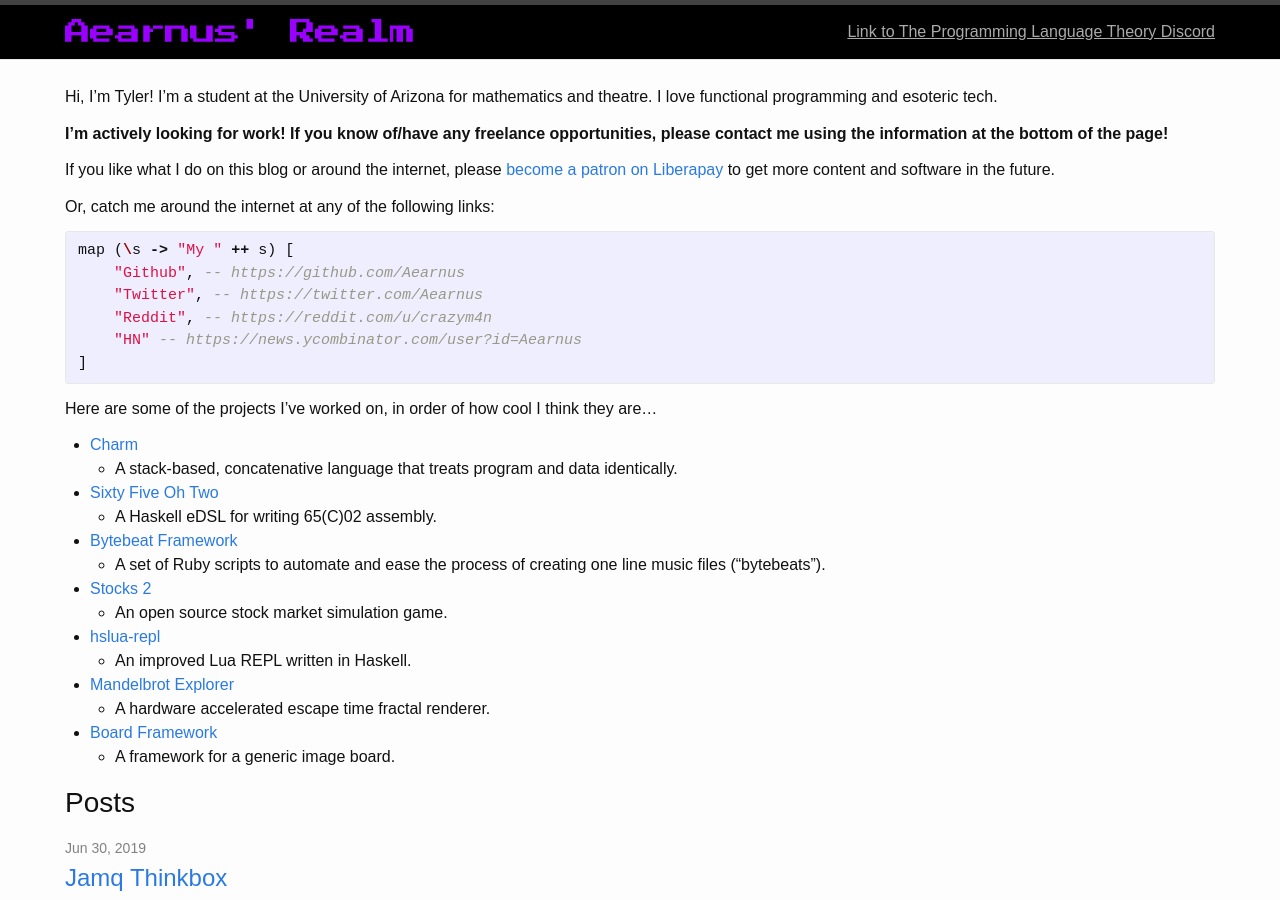
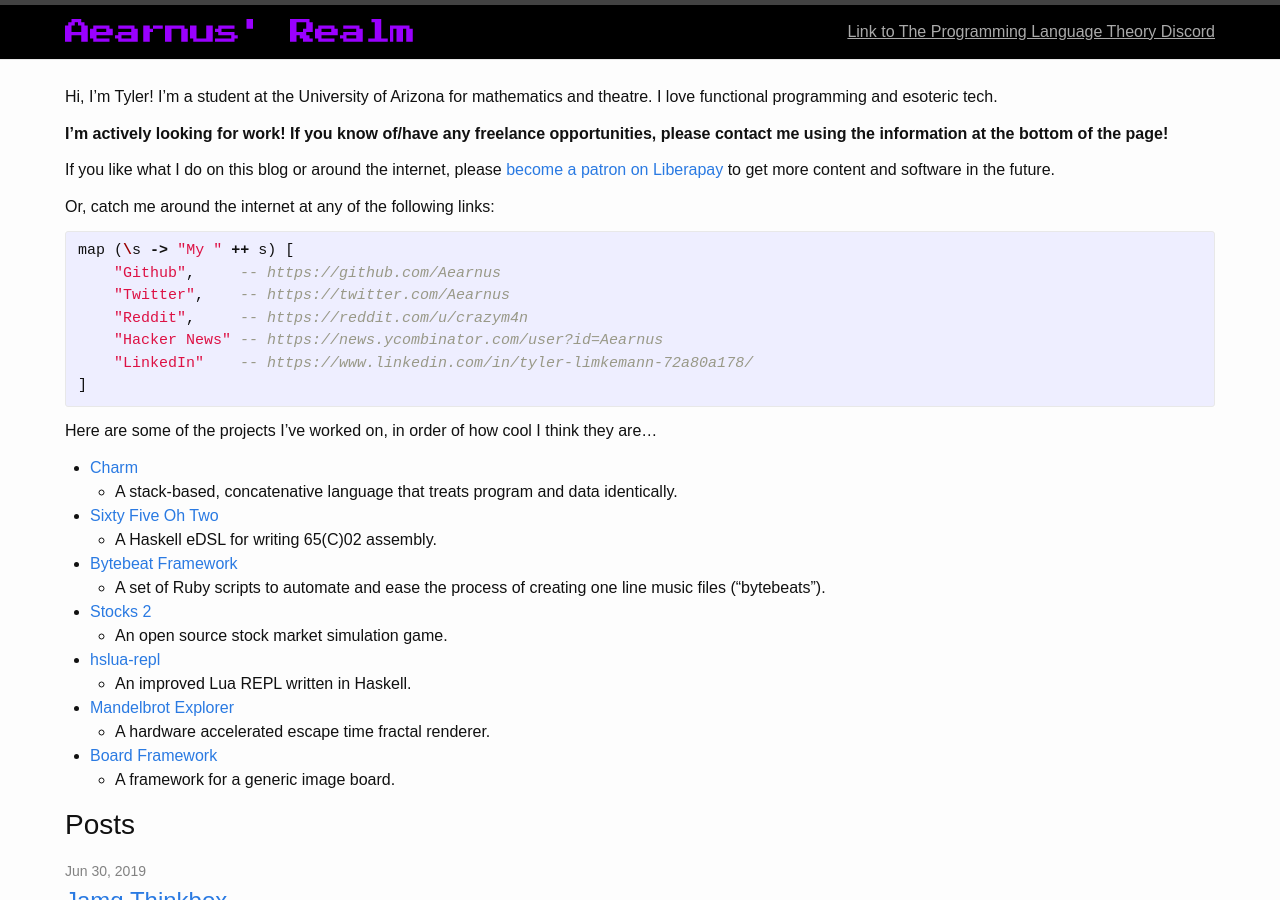
Before and after one commit to DataKinds/datakinds.github.io, a Jekyll site: the page built from index.md, in a window 1280 px wide and 900 px high. Built offline with Jekyll 4.4.1, drawn with Linux system fonts in a browser that asks for light colours.

Commit message:
added linkedin

```diff
--- a/_includes/about_include.md
+++ b/_includes/about_include.md
@@ -8,10 +8,11 @@ Or, catch me around the internet at any of the following links:
 
 {% highlight haskell %}
 map (\s -> "My " ++ s) [
-    "Github", -- https://github.com/Aearnus
-    "Twitter", -- https://twitter.com/Aearnus
-    "Reddit", -- https://reddit.com/u/crazym4n
-    "HN" -- https://news.ycombinator.com/user?id=Aearnus
+    "Github",     -- https://github.com/Aearnus
+    "Twitter",    -- https://twitter.com/Aearnus
+    "Reddit",     -- https://reddit.com/u/crazym4n
+    "Hacker News" -- https://news.ycombinator.com/user?id=Aearnus
+    "LinkedIn"    -- https://www.linkedin.com/in/tyler-limkemann-72a80a178/
 ]
 {% endhighlight %}
 
```
